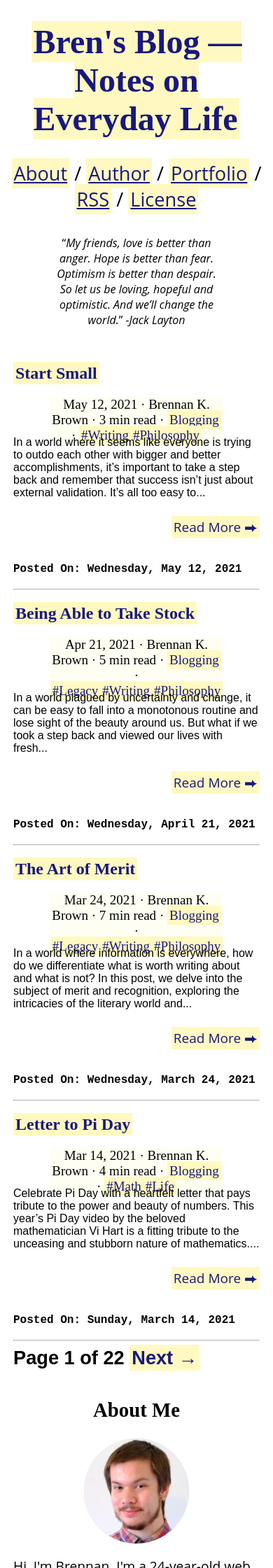
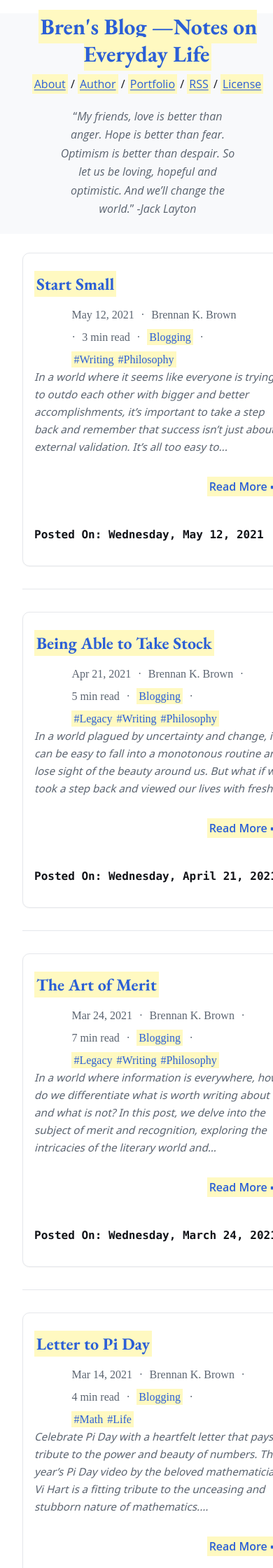
Before and after one commit to brennanbrown/old-blog, a Jekyll site: the page built from index.html, in a window 390 px wide. Shown: the top 2240 px of the page at 70% size. Built offline with Jekyll 4.4.1, drawn with Linux system fonts in a browser that asks for light colours; the list of posts is cut into pages by our own code.

Commit message:
style(css): modernize layout, sidebar card, summary meta, header contrast; new fonts (EB Garamond, Noto Sans)

```diff
--- a/css/main.css
+++ b/css/main.css
@@ -296,3 +296,193 @@ figcaption {
 .readmore a {
     font-family: 'Open Sans', sans-serif;
 }
+
+/* ================================================
+   Modern CSS Overrides (2025)
+   - Variables, typography, layout, responsive, a11y
+   - Keeps existing class names; last-win overrides
+   ================================================ */
+
+/* Root variables */
+:root {
+  --bg: #ffffff;
+  --bg-alt: #f8f9fb;
+  --text: #111318;
+  --muted: #5b6470;
+  --link: #2b5fd6;
+  --link-hover: #1a3f99;
+  --border: #e5e7eb;
+  --accent: #ffb703;
+
+  --font-sans: 'Noto Sans', system-ui, -apple-system, Segoe UI, Roboto, Helvetica, Arial, 'Apple Color Emoji', 'Segoe UI Emoji';
+  --font-serif: 'EB Garamond', ui-serif, Georgia, Cambria, 'Times New Roman', Times, serif;
+  --font-mono: ui-monospace, SFMono-Regular, Menlo, Monaco, Consolas, "Liberation Mono", "Courier New", monospace;
+
+  --maxw: 1120px;
+  --gutter: clamp(16px, 2vw + 8px, 28px);
+  --radius: 10px;
+}
+
+@media (prefers-color-scheme: dark) {
+  :root {
+    --bg: #0b0d10;
+    --bg-alt: #0f1216;
+    --text: #e7ebf0;
+    --muted: #a2adbb;
+    --link: #8ab4ff;
+    --link-hover: #b3ccff;
+    --border: #1f2430;
+    --accent: #ffd166;
+  }
+}
+
+/* Base */
+html {
+  scroll-behavior: smooth;
+}
+
+body {
+  background: var(--bg);
+  color: var(--text);
+  font-family: var(--font-sans);
+  line-height: 1.65;
+  -webkit-font-smoothing: antialiased;
+  -moz-osx-font-smoothing: grayscale;
+}
+
+h1, h2, h3, h4 {
+  font-family: var(--font-serif);
+  line-height: 1.2;
+  margin: 0.6em 0 0.35em;
+}
+
+p { margin: 0 0 0.9em; }
+
+a { color: var(--link); }
+a:hover { color: var(--link-hover); }
+
+img { border-radius: 6px; }
+
+hr { border: 0; border-top: 1px solid var(--border); margin: 2rem 0; }
+
+/* Layout wrappers */
+.page-content {
+  width: 100%;
+}
+
+.full-width {
+  width: 100%;
+  background: var(--bg-alt);
+  color: var(--text);
+}
+
+/* Ensure header/nav links are readable in light mode */
+.full-width a { color: var(--link); }
+.full-width a:hover { color: var(--link-hover); }
+.site-title-a { color: var(--text); }
+.site-title-a:hover { color: var(--link); }
+
+/* Site header */
+.site-title { font-size: clamp(2rem, 1.5rem + 2vw, 3rem); }
+.site-nav { font-size: 1rem; }
+.site-nav a { text-underline-offset: 2px; }
+
+/* Grid layout for home/post pages */
+@media (min-width: 1000px) {
+  .page-content {
+    display: grid;
+    grid-template-columns: 1fr minmax(0, 720px) minmax(260px, 340px) 1fr;
+    gap: var(--gutter);
+  }
+  /* Override legacy floats/widths */
+  .main, .menu { float: none; width: auto; }
+  .post { width: auto !important; margin: 0; }
+  .spacer-4 { display: none; }
+  .spacer-2 { display: none; }
+  .main { grid-column: 2; }
+  .menu { grid-column: 3; position: sticky; top: 2rem; align-self: start; }
+}
+
+@media (max-width: 999px) {
+  .main, .menu, .full-width, .page-content {
+    width: min(100%, var(--maxw));
+    padding-left: var(--gutter);
+    padding-right: var(--gutter);
+  }
+  .menu { margin-top: 1.5rem; }
+}
+
+/* Cards and content */
+.post,
+.post-summary {
+  background: var(--bg);
+  border: 1px solid var(--border);
+  border-radius: var(--radius);
+  padding: clamp(16px, 2.5vw, 24px);
+  box-shadow: 0 1px 2px rgba(0,0,0,0.04);
+}
+
+.post-title { font-size: clamp(1.5rem, 1.1rem + 1.6vw, 2.2rem); }
+.post-subtitle { color: var(--muted); }
+
+/* Make post previews look more like previews */
+.post-summary .post-subtitle {
+  font-style: italic;
+  font-size: 0.95rem;
+}
+.post-summary p { font-size: 1rem; }
+
+.post-meta {
+  text-align: center;
+  background: transparent;
+  border-radius: var(--radius);
+  padding: 0.5rem 0;
+  color: var(--muted);
+}
+
+.date { font-family: var(--font-mono); font-weight: 600; }
+
+.readmore { text-align: right; }
+.readmore a { font-weight: 600; }
+
+/* Sidebar */
+.menu {
+  font-size: 1rem;
+  background: var(--bg);
+  border: 1px solid var(--border);
+  border-radius: var(--radius);
+  padding: clamp(16px, 2.5vw, 24px);
+  box-shadow: 0 1px 2px rgba(0,0,0,0.04);
+}
+.menu h2 { padding-top: 0; text-align: left; }
+.newsletter { margin: 0; }
+
+.tags-expo a { display: inline-block; margin: 0 0.35rem 0.35rem 0; }
+
+/* Pagination */
+.pagination { font-size: 1.1rem; display: flex; align-items: center; justify-content: center; gap: 1rem; margin-top: 1rem; }
+.pagination a { color: var(--link); padding: 0.25rem 0.5rem; border-radius: 6px; border: 1px solid transparent; }
+.pagination a:hover { background: var(--bg-alt); border-color: var(--border); }
+.page_number { margin: 0; font-variant-numeric: tabular-nums; }
+
+/* Post summary metadata */
+.post-summary-meta {
+  display: flex;
+  flex-wrap: wrap;
+  gap: 0.35rem 0.6rem;
+  align-items: center;
+  color: var(--muted);
+  font-size: 0.95rem;
+}
+.post-summary-meta a { color: var(--link); }
+
+/* Quotes */
+.quote { max-width: 68ch; margin: 0.5rem auto; color: var(--muted); }
+
+/* Footer */
+.copyright { font-size: 1rem; color: var(--muted); }
+
+/* Dark mode adjustments */
+@media (prefers-color-scheme: dark) {
+  img { filter: brightness(0.95) contrast(1.05); }
+}
```
